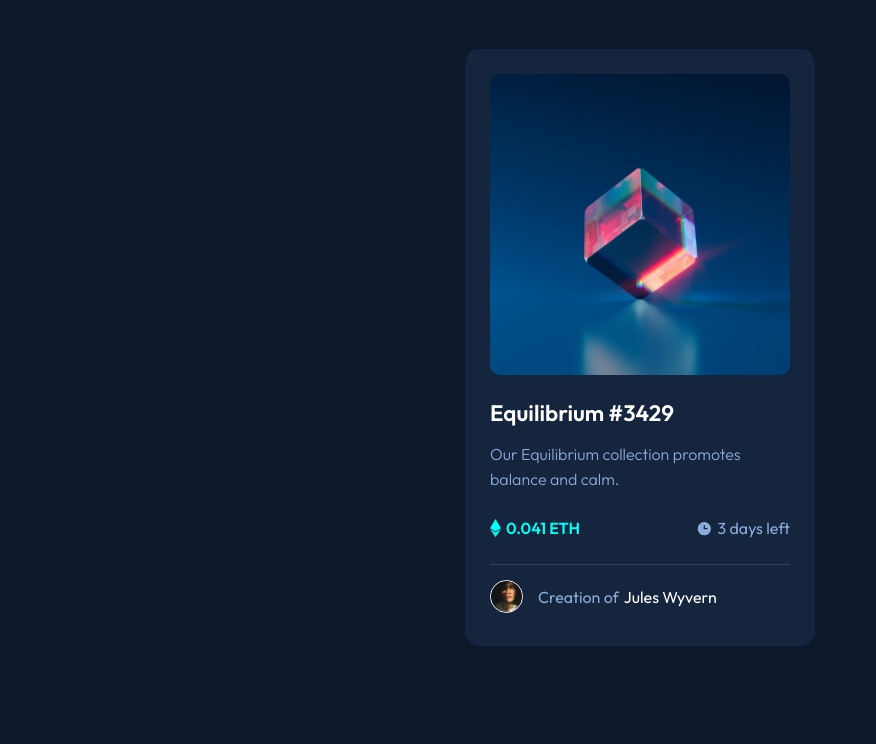
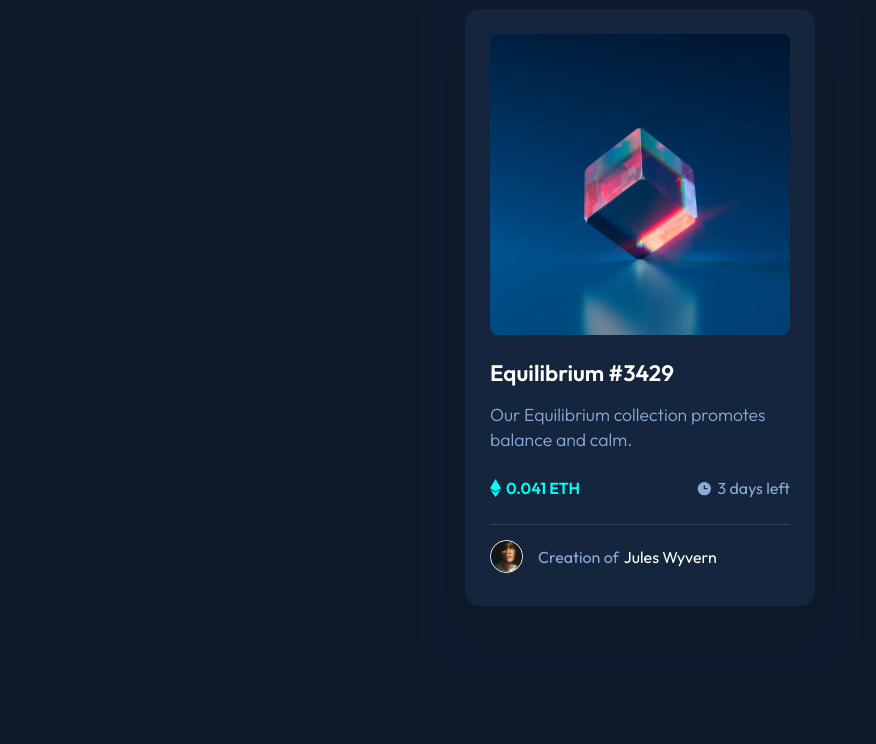
Before and after one commit to mikolajszymczuk1/nft-preview-card-component-main, a website built with Vite: page index.html in a window 1280 px wide. Shown: the part 56-800 px from the top of the page, without its empty margins (0-876 px from the left). Built offline with nearby package versions, Linux system fonts and the light colour scheme.

Commit message:
Small corrections and add decoration shadows to card

```diff
--- a/src/css/style.css
+++ b/src/css/style.css
@@ -31,14 +31,33 @@ body {
     font-family: var(--Outfit);
 }
 
+@media screen and (min-width: 1440px) {
+    body {
+        display: flex;
+        justify-content: center;
+        align-items: center;
+
+        height: 100vh;
+    }
+}
+
 @media screen and (min-width: 375px) {
     body {
         background-color: var(--Very-dark-blue-a);
     }
 }
 
+/* Styles for hidden heading */
+.hidden-heading {
+    position: absolute;
+
+    visibility: hidden;
+}
+
 /* ====== Card styles ====== */
 .nft-card {
+    position: relative;
+
     width: 100%;
 
     padding: 25px;
@@ -64,6 +83,54 @@ body {
     }
 }
 
+/* Card shadows */
+.nft-card::before,
+.nft-card::after {
+    content: "";
+    display: none;
+    position: absolute;
+    left: 50%;
+
+    transform: translateX(-50%);
+}
+
+.nft-card::before {
+    top: 15px;
+
+    width: 389px;
+    height: 625px;
+
+    background-color: var(--Very-dark-blue-a);
+    border-radius: 60px;
+
+    z-index: -1;
+}
+
+@media screen and (min-width: 1024px) {
+    .nft-card::before {
+        display: block;
+    }
+}
+
+.nft-card::after {
+    top: -25px;
+
+    width: 440px;
+    height: 690px;
+
+    background-color: var(--Very-dark-blue-b);
+    opacity: 0.1;
+    border-radius: 40px;
+
+    z-index: -2;
+}
+
+@media screen and (min-width: 1024px) {
+    .nft-card::after {
+        display: block;
+    }
+}
+
 /* == Top part == */
 .nft-card__image {
     width: 100%;
@@ -73,7 +140,7 @@ body {
     background-repeat: no-repeat;
     background-position: center;
     background-size: cover;
-    border-radius: 10px;
+    border-radius: 8px;
 }
 
 @media screen and (min-width: 1024px) {
@@ -96,6 +163,12 @@ body {
     color: var(--Soft-blue);
     line-height: 25px;
     font-weight: 300;
+}
+
+@media screen and (min-width: 1024px) {
+    .nft-card__content-text {
+        font-size: 1.1em;
+    }
 }
 
 .nft-card__wrapper {
```
